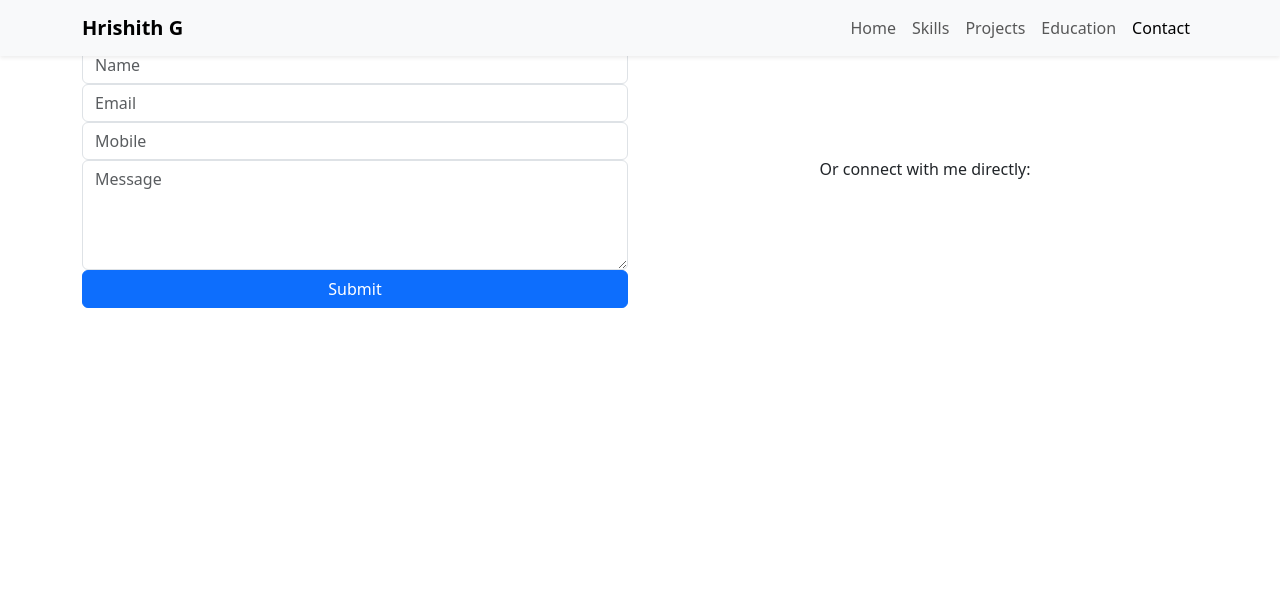
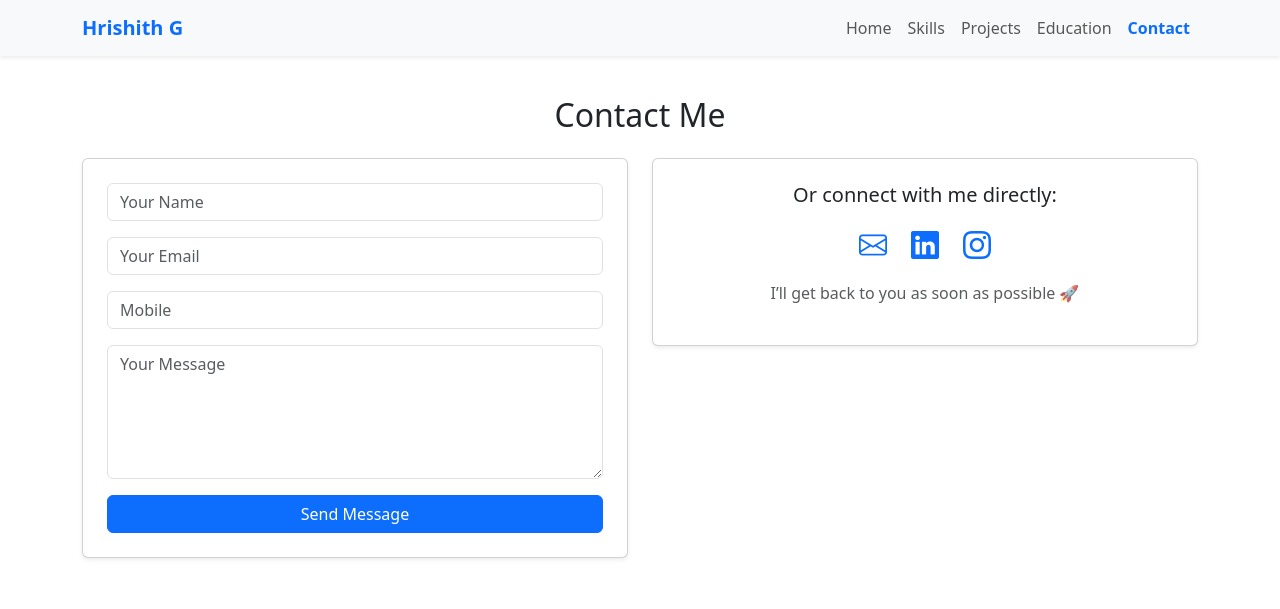
Before and after one commit to HrishithBhat/weblab_portfolio, a plain HTML site: page contact.html in a window 1280 px wide. Drawn offline with nearby package versions, Linux system fonts and the light colour scheme.

Commit message:
Enhance contact page layout and styling

```diff
--- a/contact.html
+++ b/contact.html
@@ -5,49 +5,72 @@
   <meta name="viewport" content="width=device-width, initial-scale=1.0">
   <title>Contact | Hrishith G</title>
   <link href="https://cdn.jsdelivr.net/npm/bootstrap@5.3.2/dist/css/bootstrap.min.css" rel="stylesheet">
+  <link href="https://cdn.jsdelivr.net/npm/bootstrap-icons@1.11.1/font/bootstrap-icons.css" rel="stylesheet">
 </head>
 <body>
+  <!-- Navbar -->
   <nav class="navbar navbar-expand-lg navbar-light bg-light fixed-top shadow-sm">
     <div class="container">
-      <a class="navbar-brand fw-bold" href="index.html">Hrishith G</a>
-      <div class="collapse navbar-collapse">
+      <a class="navbar-brand fw-bold text-primary" href="index.html">Hrishith G</a>
+      <button class="navbar-toggler" type="button" data-bs-toggle="collapse" data-bs-target="#navMenu">
+        <span class="navbar-toggler-icon"></span>
+      </button>
+      <div class="collapse navbar-collapse" id="navMenu">
         <ul class="navbar-nav ms-auto">
           <li class="nav-item"><a class="nav-link" href="index.html">Home</a></li>
           <li class="nav-item"><a class="nav-link" href="skills.html">Skills</a></li>
           <li class="nav-item"><a class="nav-link" href="projects.html">Projects</a></li>
           <li class="nav-item"><a class="nav-link" href="education.html">Education</a></li>
-          <li class="nav-item"><a class="nav-link active" href="contact.html">Contact</a></li>
+          <li class="nav-item"><a class="nav-link active fw-semibold text-primary" href="contact.html">Contact</a></li>
         </ul>
       </div>
     </div>
   </nav>
 
+  <!-- Contact Section -->
+  <section class="py-5 mt-5">
+    <div class="container">
+      <h2 class="text-center mb-4">Contact Me</h2>
+      <div class="row g-4">
 
-  <!-- Contact -->
-  <section id="contact">
-    <div class="container animate__animated animate__fadeInUp">
-      <h2 class="section-title">Contact Me</h2>
-      <div class="row">
-        <div class="col-md-6">
-          <form class="contact-form">
-            <input type="text" class="form-control" placeholder="Name" required>
-            <input type="email" class="form-control" placeholder="Email" required>
-            <input type="tel" class="form-control" placeholder="Mobile" required>
-            <textarea class="form-control" rows="4" placeholder="Message" required></textarea>
-            <button class="btn btn-primary w-100">Submit</button>
-          </form>
-        </div>
-        <div class="col-md-6 d-flex flex-column align-items-center justify-content-center">
-          <p>Or connect with me directly:</p>
-          <div class="social-icons">
-            <a href="mailto:hrishithbhat@gmail.com"><i class="bi bi-envelope"></i></a>
-            <a href="https://share.google/a79QGRWtTUeWxLyNA" target="_blank"><i class="bi bi-linkedin"></i></a>
-            <a href="https://www.instagram.com/_hrishith_bhat_?igsh=MXFsNGg1andwaW81YQ==" target="_blank"><i class="bi bi-instagram"></i></a>
+        <!-- Contact Form -->
+        <div class="col-lg-6">
+          <div class="card shadow-sm p-4">
+            <form>
+              <div class="mb-3">
+                <input type="text" class="form-control" placeholder="Your Name" required>
+              </div>
+              <div class="mb-3">
+                <input type="email" class="form-control" placeholder="Your Email" required>
+              </div>
+              <div class="mb-3">
+                <input type="tel" class="form-control" placeholder="Mobile" required>
+              </div>
+              <div class="mb-3">
+                <textarea class="form-control" rows="5" placeholder="Your Message" required></textarea>
+              </div>
+              <button type="submit" class="btn btn-primary w-100">Send Message</button>
+            </form>
           </div>
         </div>
+
+        <!-- Social & Info -->
+        <div class="col-lg-6">
+          <div class="card shadow-sm p-4 text-center">
+            <h5 class="mb-3">Or connect with me directly:</h5>
+            <div class="d-flex justify-content-center gap-4 fs-3 mb-3">
+              <a href="mailto:hrishithbhat@gmail.com" class="text-decoration-none text-primary"><i class="bi bi-envelope"></i></a>
+              <a href="https://share.google/a79QGRWtTUeWxLyNA" target="_blank" class="text-decoration-none text-primary"><i class="bi bi-linkedin"></i></a>
+              <a href="https://www.instagram.com/_hrishith_bhat_?igsh=MXFsNGg1andwaW81YQ==" target="_blank" class="text-decoration-none text-primary"><i class="bi bi-instagram"></i></a>
+            </div>
+            <p class="text-muted">I’ll get back to you as soon as possible 🚀</p>
+          </div>
+        </div>
+
       </div>
     </div>
   </section>
 
+  <script src="https://cdn.jsdelivr.net/npm/bootstrap@5.3.2/dist/js/bootstrap.bundle.min.js"></script>
 </body>
 </html>
```
